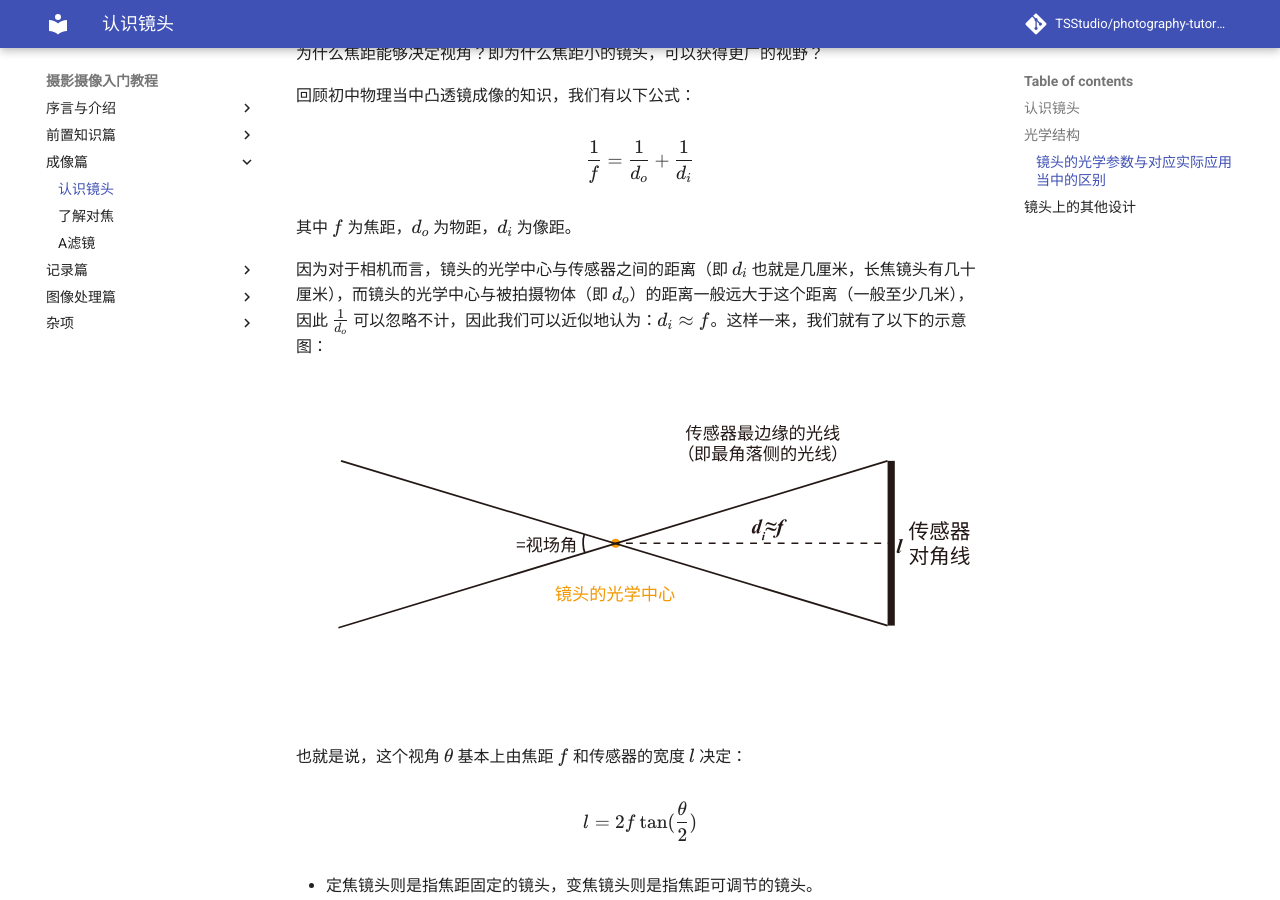
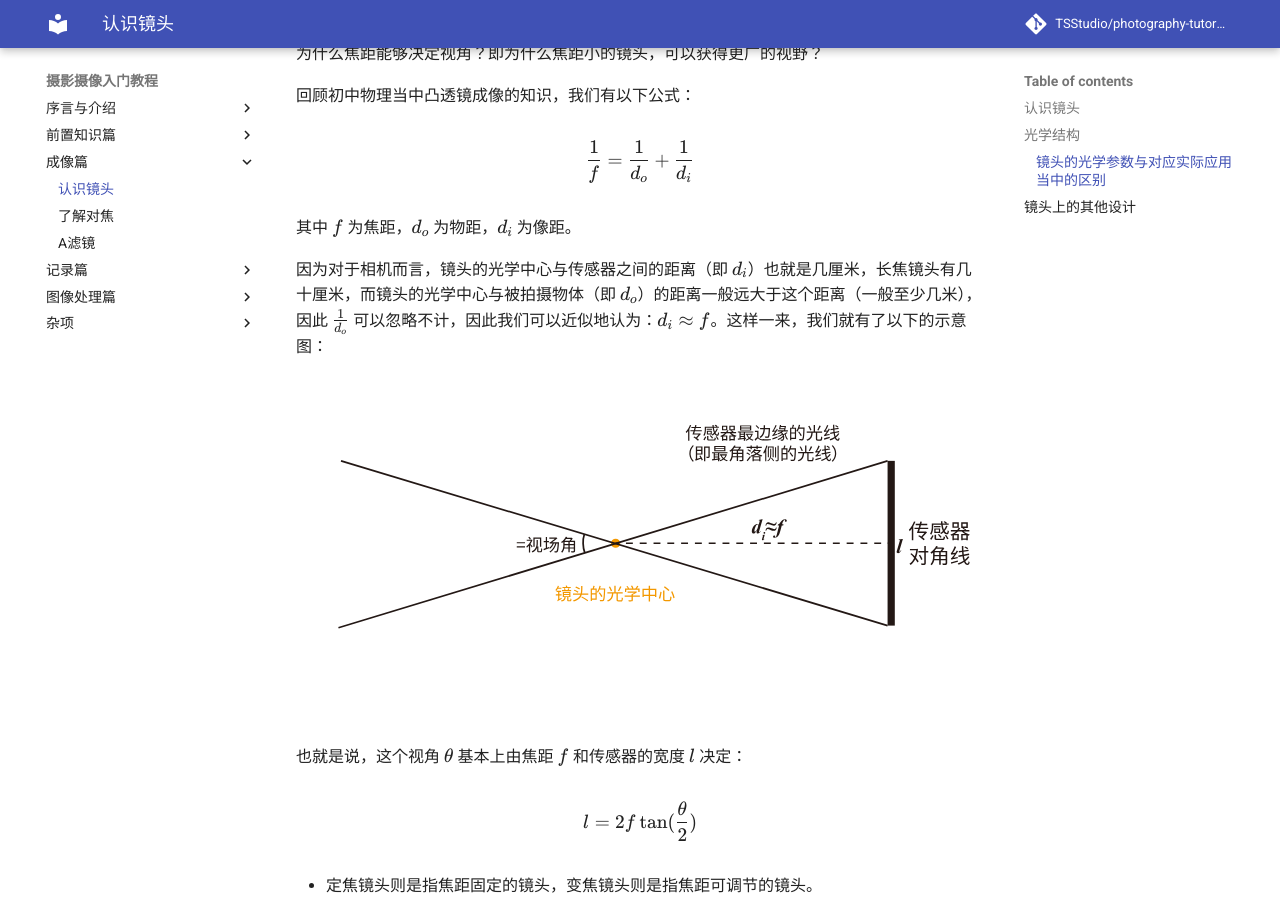
Before and after one commit to troyxun/photography-tutorial, an MkDocs documentation site: the page built from docs/lens.md, in a window 1280 px wide and 900 px high, scrolled down 1070 px. Built offline with MkDocs 1.6.1 and Material for MkDocs 9.7.7, drawn with Linux system fonts in a browser that asks for light colours; comment, search, counter and statistics services are not loaded.

Commit message:
fix bracket pos

```diff
--- a/docs/lens.md
+++ b/docs/lens.md
@@ -30,7 +30,7 @@ $$
 
 其中 $f$ 为焦距，$d_o$ 为物距，$d_i$ 为像距。
 
-因为对于相机而言，镜头的光学中心与传感器之间的距离（即 $d_i$ 也就是几厘米，长焦镜头有几十厘米），而镜头的光学中心与被拍摄物体（即 $d_o$）的距离一般远大于这个距离（一般至少几米），因此 $\frac{1}{d_o}$ 可以忽略不计，因此我们可以近似地认为：$d_i \approx f$。这样一来，我们就有了以下的示意图：
+因为对于相机而言，镜头的光学中心与传感器之间的距离（即 $d_i$）也就是几厘米，长焦镜头有几十厘米，而镜头的光学中心与被拍摄物体（即 $d_o$）的距离一般远大于这个距离（一般至少几米），因此 $\frac{1}{d_o}$ 可以忽略不计，因此我们可以近似地认为：$d_i \approx f$。这样一来，我们就有了以下的示意图：
 
 ![不同焦距的视角](images/focal_length.svg)
 
```
